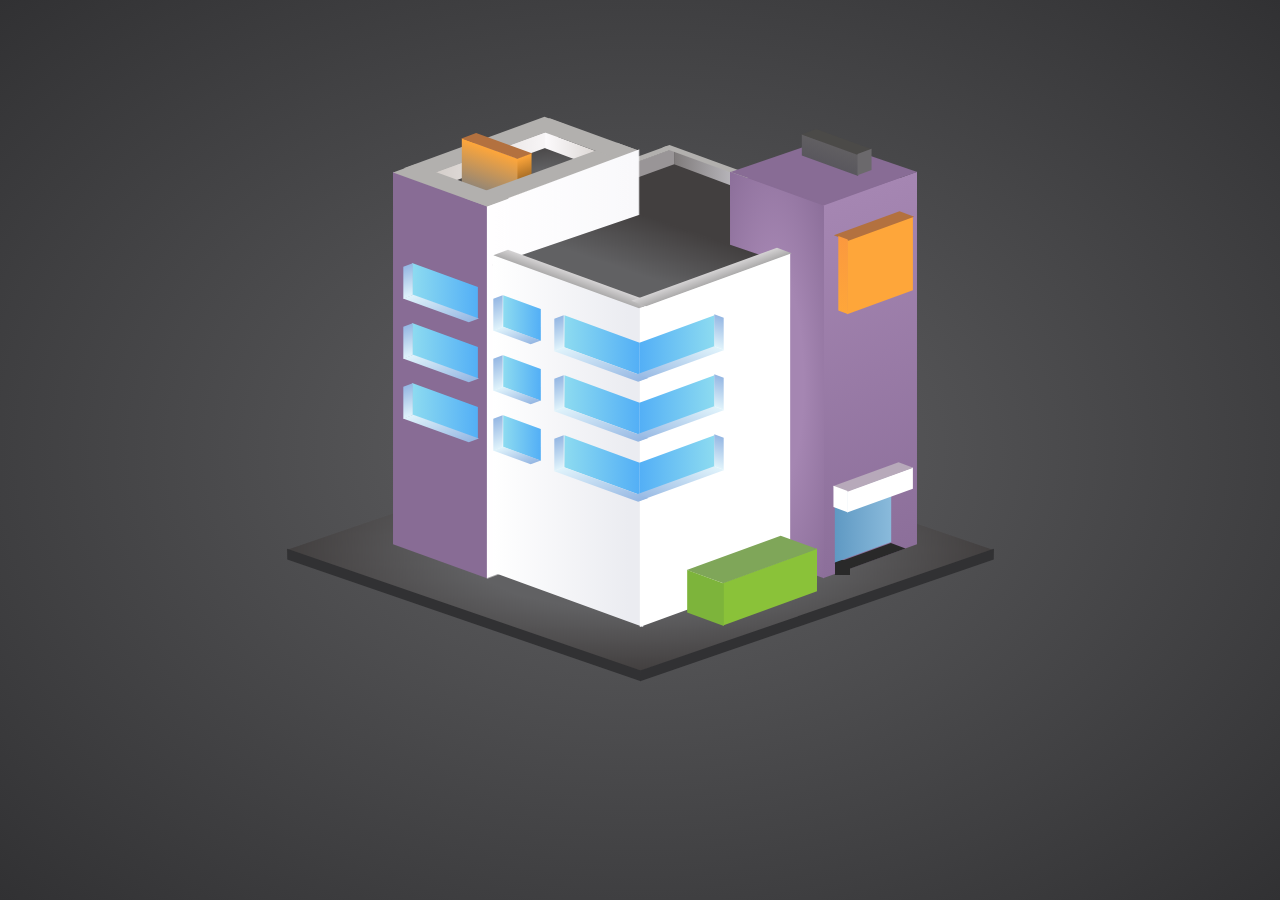
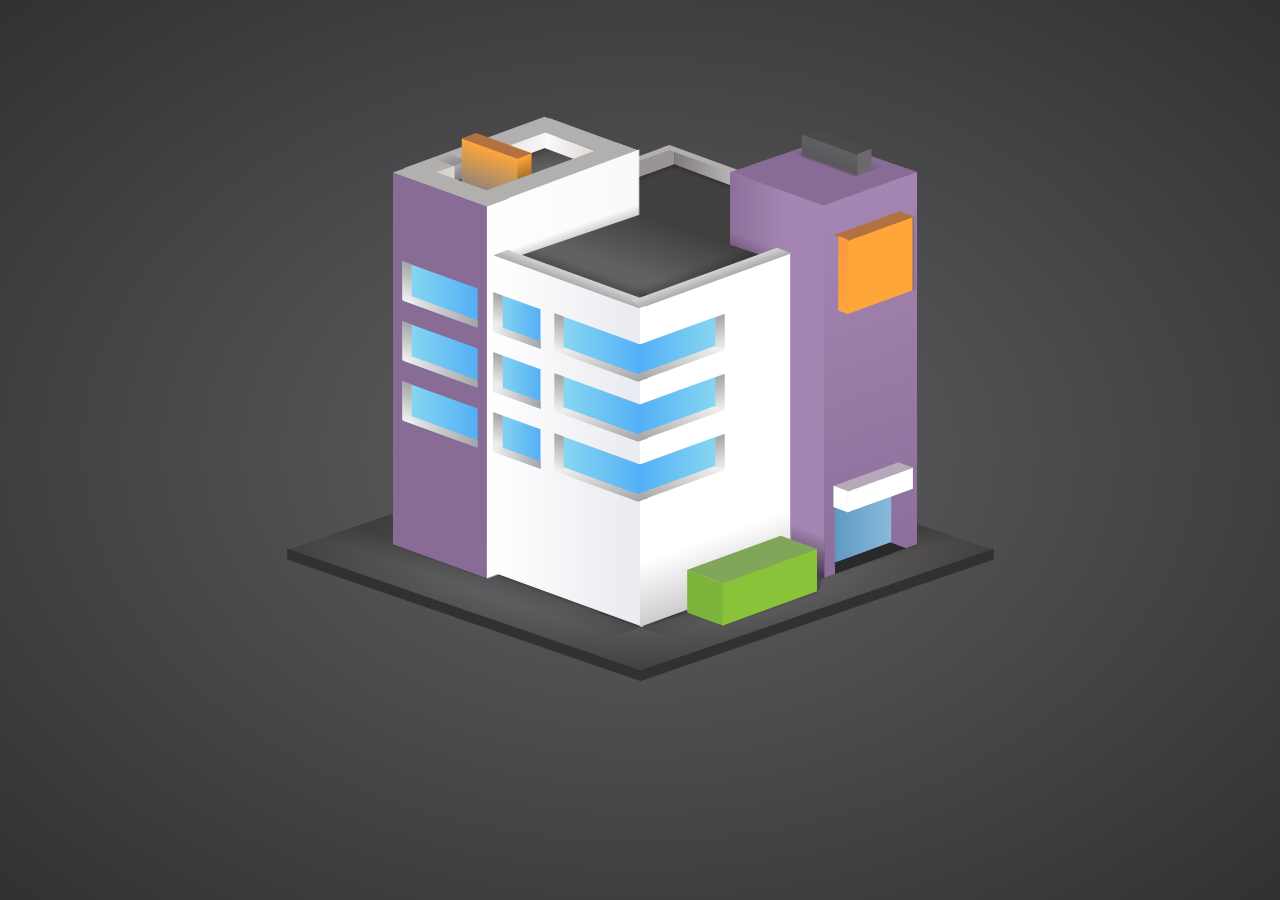
Before and after one commit to samupapati/Edificio-3D-CSS, a plain HTML site: page index.html in a window 1280 px wide. Shown: the top 900 px of the page. Drawn offline with Linux system fonts and the light colour scheme.

Commit message:
sombreamento

```diff
--- a/index.html
+++ b/index.html
@@ -13,7 +13,15 @@
     <div id="predio">
         <!-- Chão -->
         <div>
-            <div class="chao"></div>
+            <div class="chao">
+                <div class="chao-sombra-grama"></div>
+                <div class="chao-sombra-grama-2"></div>
+                <div class="chao-sombra-bloco-1"></div>
+                <div class="chao-sombra-bloco-2-esquerda"></div>
+                <div class="chao-sombra-bloco-2-direita"></div>
+                <div class="chao-sombra-bloco-3"></div>
+
+            </div>
             <div class="chao-baixo"></div>
             <div class="chao-baixo"></div>
         </div>
@@ -116,12 +124,11 @@
         </div>
 
         <div id="grama">
+            <div class="grama-sombra"></div>
+            <div class="grama-lado"></div>
             <div class="grama-frente"></div>
             <div class="grama-teto"></div>
-            <div class="grama-lado"></div>
         </div>
     </div>
-
 </body>
-
 </html>
--- a/style.css
+++ b/style.css
@@ -35,8 +35,10 @@
     --grama3: #7DB43B;
     --janela1: #8DDBF0;
     --janela2: #53AFF6;
-    --janela-sombra1: #E0F3FB;
-    --janela-sombra2: #95B7E3;
+    --janela-sombra1: #f1f1f1;
+    --janela-sombra2: #a5a5a5;
+    --sombra: rgba(0, 0, 0, 0.2);
+    --sombra2: rgba(0, 0, 0, 0.582);
 }
 
 *{
@@ -74,6 +76,29 @@ body{
     margin: 0 auto;
 }
 
+.chao::before{
+    content: '';
+    width: 82%;
+    height: 20%;
+    position: absolute;
+    left: 0;
+    bottom: 50px;
+
+    background-image: linear-gradient(to bottom, var(--sombra) 50%, transparent);
+}
+
+.chao::after{
+    content: '';
+    width: 20%;
+    height: 82%;
+    position: absolute;
+    right: 50px;
+    top: 0;
+
+    /* background-color: red; */
+    background-image: linear-gradient(to right, var(--sombra) 50%, transparent);
+}
+
 .chao-baixo{
     width: 374px;
     height: 10px;
@@ -96,6 +121,50 @@ body{
     left: initial;
     right: 86px;
 }
+
+.chao-sombra-bloco-1{
+    width: 137px;
+    height: 10px;
+    background-image: linear-gradient(to bottom, var(--sombra) ,transparent);
+    transform: rotate(2deg);
+    position: absolute;
+    bottom: 80px;
+    left: 65px;
+}
+
+.chao-sombra-bloco-2-esquerda{
+    width: 150px;
+    height: 10px;
+    background-image: linear-gradient(to bottom, var(--sombra) ,transparent);
+    transform: rotate(2deg);
+    position: absolute;
+    bottom: 90px;
+    left: 200px;
+}
+
+.chao-sombra-bloco-2-direita{
+    width: 10px;
+    height: 70px;
+    background-image: linear-gradient(to bottom, var(--sombra) ,transparent);
+    transform: rotate(-1deg);
+    position: absolute;
+    bottom: 92px;
+    right: 85px;
+}
+
+.chao-sombra-bloco-3{
+    width: 10px;
+    height: 134px;
+    background-image: linear-gradient(to bottom, var(--sombra) ,transparent);
+    transform: rotate(-2deg);
+    position: absolute;
+    top: 44px;
+    right: 62px;
+}
+
+
+
+
 
 
 
@@ -134,6 +203,17 @@ body{
     z-index: 2;
 }
 
+.bloco-1-lado::after{
+    content: '';
+    width: 139px;
+    height: 12px;
+    transform: rotate(1deg);
+    position: absolute;
+    left: 23px;
+    top: 50px;
+    background-image: linear-gradient(to top, var(--sombra), transparent);
+}
+
 .bloco-1-teto-baixo-esquerda{
     width: 100px;
     height: 15px;
@@ -163,6 +243,16 @@ body{
     left: 220px;
 }
 
+.bloco-1-teto-cima-esquerda::after{
+    content: '';
+    width: 10%;
+    height: 100%;
+    position: absolute;
+    top: 0px;
+    left: 30px;
+    background-image: linear-gradient(to top, var(--sombra), transparent);
+}
+
 .bloco-1-teto-parede-esquerda{
     width: 130px;
     height: 15px;
@@ -175,6 +265,16 @@ body{
     ;
     bottom: 635px;
     left: 242px;
+}
+
+.bloco-1-teto-parede-esquerda::after{
+    content: '';
+    width: 10%;
+    height: 100%;
+    position: absolute;
+    top: 0;
+    left: 20px;
+    background-image: linear-gradient(to top, gray, var(--sombra));
 }
 
 .bloco-1-tijolo-frente{
@@ -232,6 +332,16 @@ body{
         rotateZ(45deg);
     bottom: 540px;
     left: 300px;
+}
+
+.bloco-1-teto-chao::after{
+    content: '';
+    width: 20%;
+    height: 40%;
+    position: absolute;
+    top: 41px;
+    right: 77px;
+    background-image: linear-gradient(to right, var(--sombra), transparent);
 }
 
 .bloco-1-teto-baixo-direita{
@@ -293,46 +403,47 @@ body{
 }
 
 .bloco-1-janelas-janela{
-    width: 70px;
-    height: 30px;
+    width: 80px;
+    height: 37px;
     background-image: linear-gradient(to left, var(--janela2), var(--janela1));
     position: absolute;
     transform:
         rotate(20deg)
         skewX(20deg)
     ;
-    bottom: 0px;
-    left: -20px;
+    bottom: -7px;
+    left: -30px;
 
     z-index: 3;
 }
 
 .bloco-1-janelas-parede-baixo{
-    width: 70px;
+    width: 79px;
     height: 7px;
     background-image: linear-gradient(to left, var(--janela-sombra2), var(--janela-sombra1));
     position: absolute;
     transform:
         rotate(20deg)
-        skewX(-50deg)
+        skewX(20deg)
     ;
-    bottom: -6px;
-    left: -24px;
+    bottom: -8px;
+    left: -29px;
 
     z-index: 3;
 }
 
 .bloco-1-janelas-parede-cima{
     width: 10px;
-    height: 30px;
+    height: 36px;
     background-image: linear-gradient(to bottom, var(--janela-sombra2), var(--janela-sombra1));
     position: absolute;
     transform:
         rotate(-20deg)
         skewX(-20deg)
+        skewY(33deg)
     ;
-    bottom: 10px;
-    left: -27px;
+    bottom: 6px;
+    left: -28px;
 
 
     z-index: 3;
@@ -423,6 +534,16 @@ body{
     z-index: 3;
 }
 
+.bloco-2-teto-baixo-esquerda::after{
+    content: '';
+    width: 90%;
+    height: 100%;
+    position: absolute;
+    top: -10px;
+    left: 15px;
+    background-image: linear-gradient(to top, var(--sombra), transparent);
+}
+
 .bloco-2-teto-baixo-direita{
     width: 155px;
     height: 10px;
@@ -436,6 +557,16 @@ body{
     left: 444px;
 
     z-index: 3;
+}
+
+.bloco-2-teto-baixo-direita::after{
+    content: '';
+    width: 80%;
+    height: 100%;
+    position: absolute;
+    top: -10px;
+    right: 19px;
+    background-image: linear-gradient(to top, var(--sombra), transparent);
 }
 
 .bloco-2-teto-parede-esquerda{
@@ -485,6 +616,16 @@ body{
     z-index: 0;
 }
 
+.bloco-2-teto-cima-esquerda::after{
+    content: '';
+    width: 100%;
+    height: 100%;
+    position: absolute;
+    top: 20px;
+    left: -22px;
+    background-image: linear-gradient(to bottom, var(--sombra), transparent);
+}
+
 .bloco-2-teto-cima-direita{
     width: 95px;
     height: 5px;
@@ -498,6 +639,16 @@ body{
     left: 473px;
 
     z-index: 0;
+}
+
+.bloco-2-teto-cima-direita::after{
+    content: '';
+    width: 100%;
+    height: 100%;
+    position: absolute;
+    top: 17px;
+    left: 31px;
+    background-image: linear-gradient(to bottom, var(--sombra), transparent);
 }
 
 .bloco-2-janelas{
@@ -521,7 +672,7 @@ body{
 }
 
 .bloco-2-janelas-canto-direito{
-    width: 80px;
+    width: 90px;
     height: 30px;
     background-image: linear-gradient(to right, var(--janela2), var(--janela1));
     position: absolute;
@@ -535,7 +686,7 @@ body{
 }
 
 .bloco-2-janelas-canto-esquerdo{
-    width: 80px;
+    width: 90px;
     height: 30px;
     background-image: linear-gradient(to left, var(--janela2), var(--janela1));
     position: absolute;
@@ -544,22 +695,24 @@ body{
         skewX(20deg)
     ;
     bottom: -30px;
-    left: -75px;
+    left: -84px;
 
     z-index: 3;
 }
 
 .bloco-2-janelas-canto-direito-parede-cima{
     width: 10px;
-    height: 30px;
+    height: 33px;
     background-image: linear-gradient(to bottom, var(--janela-sombra2), var(--janela-sombra1));
     position: absolute;
     transform:
         rotate(20deg)
         skewX(20deg)
+        skewY(-33deg)
     ;
-    bottom: -17px;
-    left: 77px;
+
+    bottom: -20px;
+    left: 78px;
 
     z-index: 3;
 }
@@ -596,14 +749,15 @@ body{
 
 .bloco-2-janelas-canto-esquerdo-parede-cima{
     width: 10px;
-    height: 30px;
+    height: 35px;
     background-image: linear-gradient(to bottom, var(--janela-sombra2), var(--janela-sombra1));
     position: absolute;
     transform:
         rotate(-20deg)
         skewX(-20deg)
+        skewY(33deg)
     ;
-    bottom: -18px;
+    bottom: -21px;
     left: -83px;
 
 
@@ -611,31 +765,31 @@ body{
 }
 
 .bloco-2-janelas-esquerda{
-    width: 40px;
-    height: 30px;
+    width: 50px;
+    height: 37px;
     background-image: linear-gradient(to left, var(--janela2), var(--janela1));
     position: absolute;
     transform:
         rotate(20deg)
         skewX(20deg)
     ;
-    bottom: -3px;
-    left: -135px;
+    bottom: -9px;
+    left: -145px;
 
     z-index: 3;
 }
 
 .bloco-2-janelas-esquerda-parede-baixo{
-    width: 40px;
+    width: 50px;
     height: 7px;
     background-image: linear-gradient(to left, var(--janela-sombra2), var(--janela-sombra1));
     position: absolute;
     transform:
         rotate(20deg)
-        skewX(-50deg)
+        skewX(20deg)
     ;
-    bottom: -9px;
-    left: -140px;
+    bottom: -10px;
+    left: -145px;
 
     z-index: 3;
 }
@@ -648,8 +802,9 @@ body{
     transform:
         rotate(-20deg)
         skewX(-20deg)
+        skewY(33deg)
     ;
-    bottom: 2px;
+    bottom: 5px;
     left: -144px;
 
 
@@ -675,7 +830,8 @@ body{
 .bloco-3-lado{
     width: 100px;
     height: 350px;
-    background-image: radial-gradient(var(--bloco3-roxo1) 40%, var(--bloco3-roxo2));
+    /* background-image: radial-gradient(var(--bloco3-roxo1) 40%, var(--bloco3-roxo2)); */
+    background-image: linear-gradient(to left, var(--bloco3-roxo1) 40%, var(--bloco3-roxo2));
     position: absolute;
     transform:
         rotate(20deg)
@@ -683,6 +839,17 @@ body{
     ;
     bottom: 250px;
     left: 537px;
+}
+
+.bloco-3-lado::after{
+    content: '';
+    width: 55px;
+    height: 15px;
+    transform: rotate(0deg);
+    position: absolute;
+    top: 56px;
+    left: 0;
+    background-image: linear-gradient(to top, var(--sombra), transparent);
 }
 
 .bloco-3-teto-chao{
@@ -695,6 +862,26 @@ body{
         rotateZ(45deg);
     bottom: 562px;
     left: 568px;
+}
+
+.bloco-3-teto-chao::before{
+    content: '';
+    width: 30px;
+    height: 30px;
+    position: absolute;
+    top: 10px;
+    right: 36px;
+    background-image: linear-gradient(to top, var(--sombra), transparent);
+}
+
+.bloco-3-teto-chao::after{
+    content: '';
+    width: 20px;
+    height: 20px;
+    position: absolute;
+    top: 27px;
+    left: 0;
+    background-image: linear-gradient(to left, var(--sombra), transparent);
 }
 
 .bloco-3-teto-chao-2{
@@ -717,6 +904,18 @@ body{
     ;
     bottom: 635px;
     left: 610px;
+}
+
+.bloco-3-caixa-teto::after{
+    content: '';
+    width: 100%;
+    height: 25%;
+    position: absolute;
+    left: 30px;
+    bottom: -22px;
+    background-image: linear-gradient(to bottom, var(--sombra), transparent);
+
+    /* background-color: red; */
 }
 
 .bloco-3-caixa-teto{
@@ -758,6 +957,18 @@ body{
     left: 655px;
 }
 
+.bloco-3-tijolo-frente::after{
+    content: '';
+    width: 5px;
+    height: 100%;
+    position: absolute;
+    top: 0;
+    right: -4px;
+    background-image: linear-gradient(to right, var(--sombra), transparent);
+
+    /* background-color: red; */
+}
+
 .bloco-3-tijolo-teto{
     width: 70px;
     height: 10px;
@@ -786,7 +997,7 @@ body{
 
 .bloco-3-garagem-chao{
     width: 60px;
-    height: 10px;
+    height: 11px;
     background-color: var(--chao-garagem);
     position: absolute;
     transform:
@@ -802,12 +1013,9 @@ body{
     height: 15px;
     background-color: var(--chao-garagem);
     position: absolute;
-    transform:
-        rotate(0deg)
-        skewX(0deg)
-    ;
-    bottom: 225px;
+    bottom: 226px;
     left: 645px;
+    clip-path: polygon(0 0, 0 100%, 100% 65%);
 }
 
 .bloco-3-garagem-portao{
@@ -882,6 +1090,21 @@ body{
     left: 530px;
 }
 
+.grama-sombra{
+    width: 160px;
+    height: 60px;
+    background-image: linear-gradient(to top, var(--sombra), transparent);
+    position: absolute;
+    transform:
+        rotate(-20deg)
+        skewX(-20deg)
+    ;
+    bottom: 9px;
+    left: -85px;
+
+    z-index: 4;
+}
+
 .grama-frente{
     width: 100px;
     height: 40px;
@@ -926,3 +1149,40 @@ body{
 
     z-index: 4;
 }
+
+.grama-lado::before{
+    content: '';
+    width: 90%;
+    height: 100%;
+    position: absolute;
+    top: -79px;
+    left: 111px;
+    background-image: linear-gradient(to top, var(--sombra2), transparent);
+}
+
+.chao-sombra-grama{
+    width: 10px;
+    height: 140px;
+    background-image: linear-gradient(to right, var(--sombra), transparent);
+    position: absolute;
+    bottom: 150px;
+    right: 32px;
+
+}
+
+.chao-sombra-grama-2{
+    width: 30px;
+    height: 40px;
+    background-image: linear-gradient(to right, var(--sombra) 100%, transparent);
+    transform: rotate(-40deg);
+    position: absolute;
+    bottom: 280px;
+    right: 50px;
+}
+
+
+@media all and (max-width: 768px){
+    #predio{
+        transform: scale(.6);
+    }
+}
```
